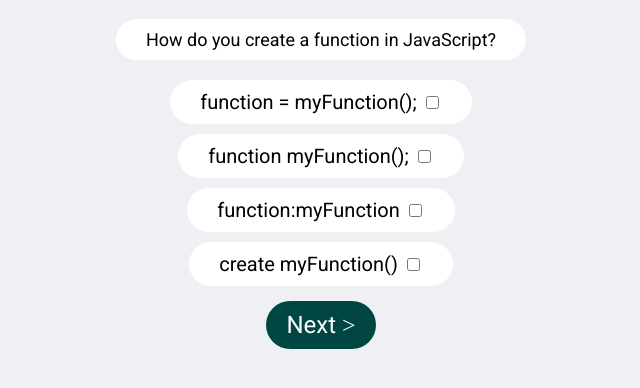
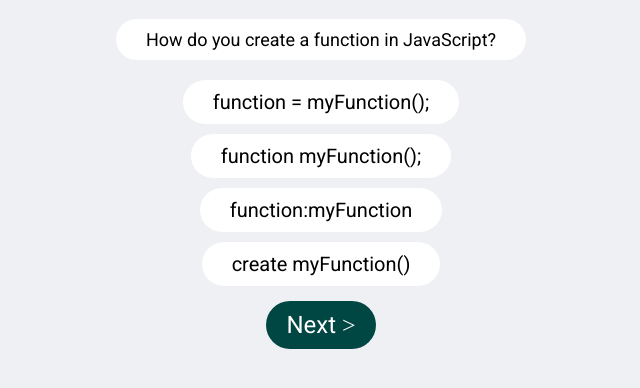
Before and after one commit to Sergo102/quiz-app, a website: page index.html in a window 1280 px wide. Shown: the part 82-470 px from the top of the page, without its empty margins (319-959 px from the left). Drawn offline with Linux system fonts and the light colour scheme; files that its build step writes are made by us from their sources.

Commit message:
Added select for elements and removed inputs from the code

```diff
--- a/index.html
+++ b/index.html
@@ -4,7 +4,6 @@
   <meta charset="UTF-8">
   <meta name="viewport" content="width=device-width, initial-scale=1.0">
   <title>Quiz app</title>
-  <script src="dist/scripts/app.js"></script>
   <link rel="stylesheet" href="dist/styles/index.css">
 </head>
 <body>
@@ -17,13 +16,14 @@
     </section>
     <section class="answers">
       <ul>
-        <li id="answerA"></li>
-        <li id="answerB"></li>
-        <li id="answerC"></li>
-        <li id="answerD"></li>
+        <li onclick="selectAnswer(0)" id="answerA"></li>
+        <li onclick="selectAnswer(1)" id="answerB"></li>
+        <li onclick="selectAnswer(2)" id="answerC"></li>
+        <li onclick="selectAnswer(3)" id="answerD"></li>
       </ul>
     </section>
     <button class="submit">Next ˃</button>
   </main>
+  <script src="dist/scripts/app.js"></script>
 </body>
 </html>
--- a/scripts/app.js
+++ b/scripts/app.js
@@ -1,6 +1,5 @@
-window.addEventListener('DOMContentLoaded', function(){
-  const questions = [
-    {
+const questions = [
+{
       question: 'Inside which HTML element do we put the JavaScript?',
       answerA: '&ltjs&gt',
       answerB: '&ltjavascript&gt',
@@ -87,10 +86,8 @@ window.addEventListener('DOMContentLoaded', function(){
   .sort((a, b) => a.sort - b.sort)
   .map(({ value }) => value);
 
-  console.log(randomizedQuestions)
+  console.log(randomizedQuestions);
 
-
-  let answeredQuestions = [];
 
   let h2 = document.querySelector('h2');
   let answerA = document.querySelector("#answerA");
@@ -99,10 +96,21 @@ window.addEventListener('DOMContentLoaded', function(){
   let answerD = document.querySelector("#answerD");
 
   h2.innerText = randomizedQuestions[0].question;
-  answerA.innerHTML = `${randomizedQuestions[0].answerA} <input type='checkbox'>`;
-  answerB.innerHTML = `${randomizedQuestions[0].answerB} <input type='checkbox'>`;
-  answerC.innerHTML = `${randomizedQuestions[0].answerC} <input type='checkbox'>`;
-  answerD.innerHTML = `${randomizedQuestions[0].answerD} <input type='checkbox'>`;
+  answerA.innerHTML = `${randomizedQuestions[0].answerA}`;
+  answerB.innerHTML = `${randomizedQuestions[0].answerB}`;
+  answerC.innerHTML = `${randomizedQuestions[0].answerC}`;
+  answerD.innerHTML = `${randomizedQuestions[0].answerD}`;
+
+  let lis = document.querySelectorAll('li');
+
+  function selectAnswer(n){
+    lis[n].className = 'selected';
+    for(let i = 0;i < lis.length;i++){
+      if(lis[i] !== lis[n]){
+        lis[i].className = '';
+      }
+    }
+  }
 
   /* The part where you display question & answers */
   function showAnswer(){};
@@ -110,4 +118,3 @@ window.addEventListener('DOMContentLoaded', function(){
   function changeQuestion(){};
 
   function showResults(){}
-})
--- a/styles/main.scss
+++ b/styles/main.scss
@@ -51,6 +51,9 @@ main{
       margin: 5px 0;
       font-size: 20px;
     }
+    li.selected{
+      background-color: #ABD1C6;
+    }
   }
   .submit{
     font-family: 'Roboto';
```
Also changed, not shown: dist/scripts/app.js, dist/styles/index.css.
